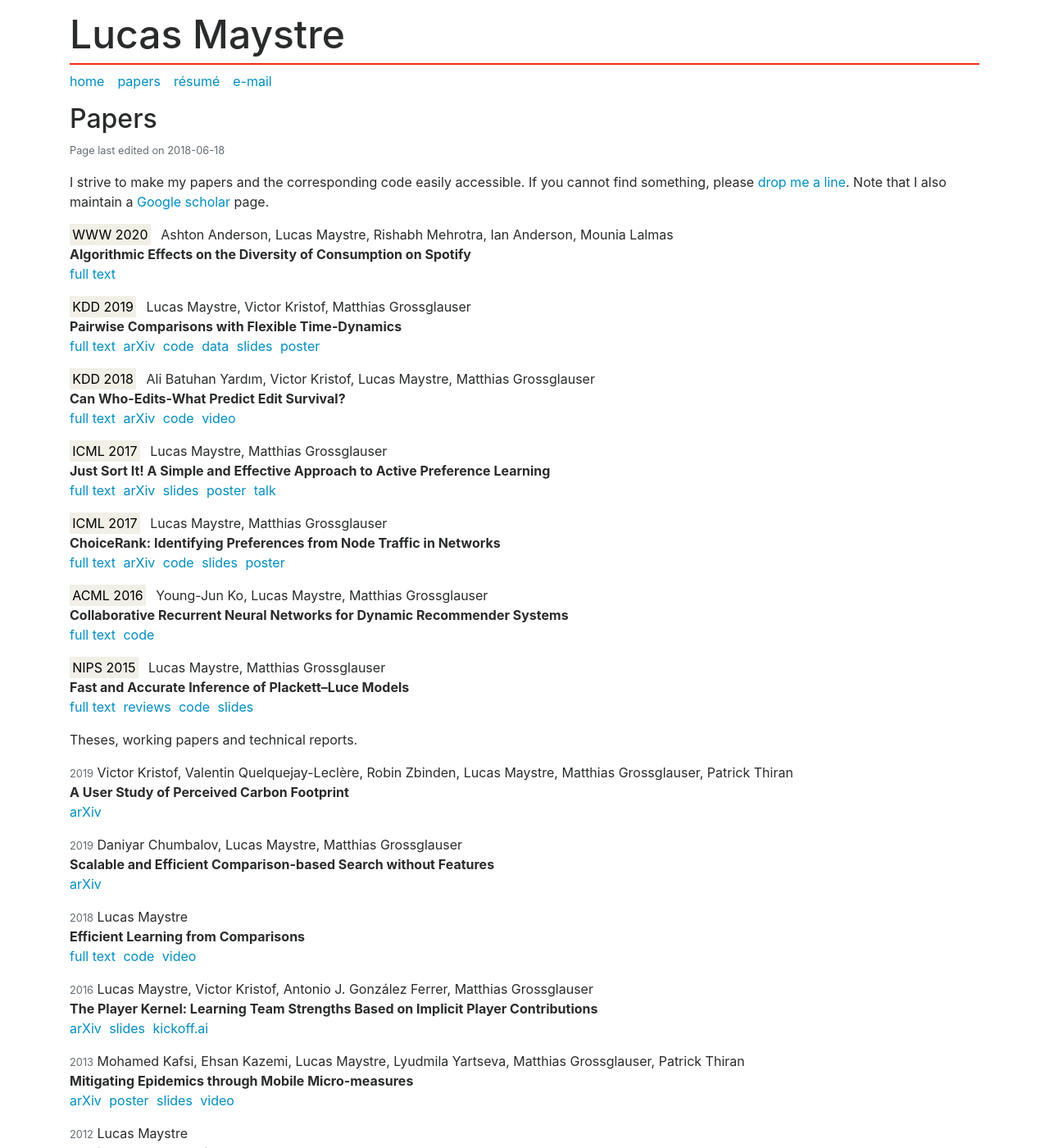
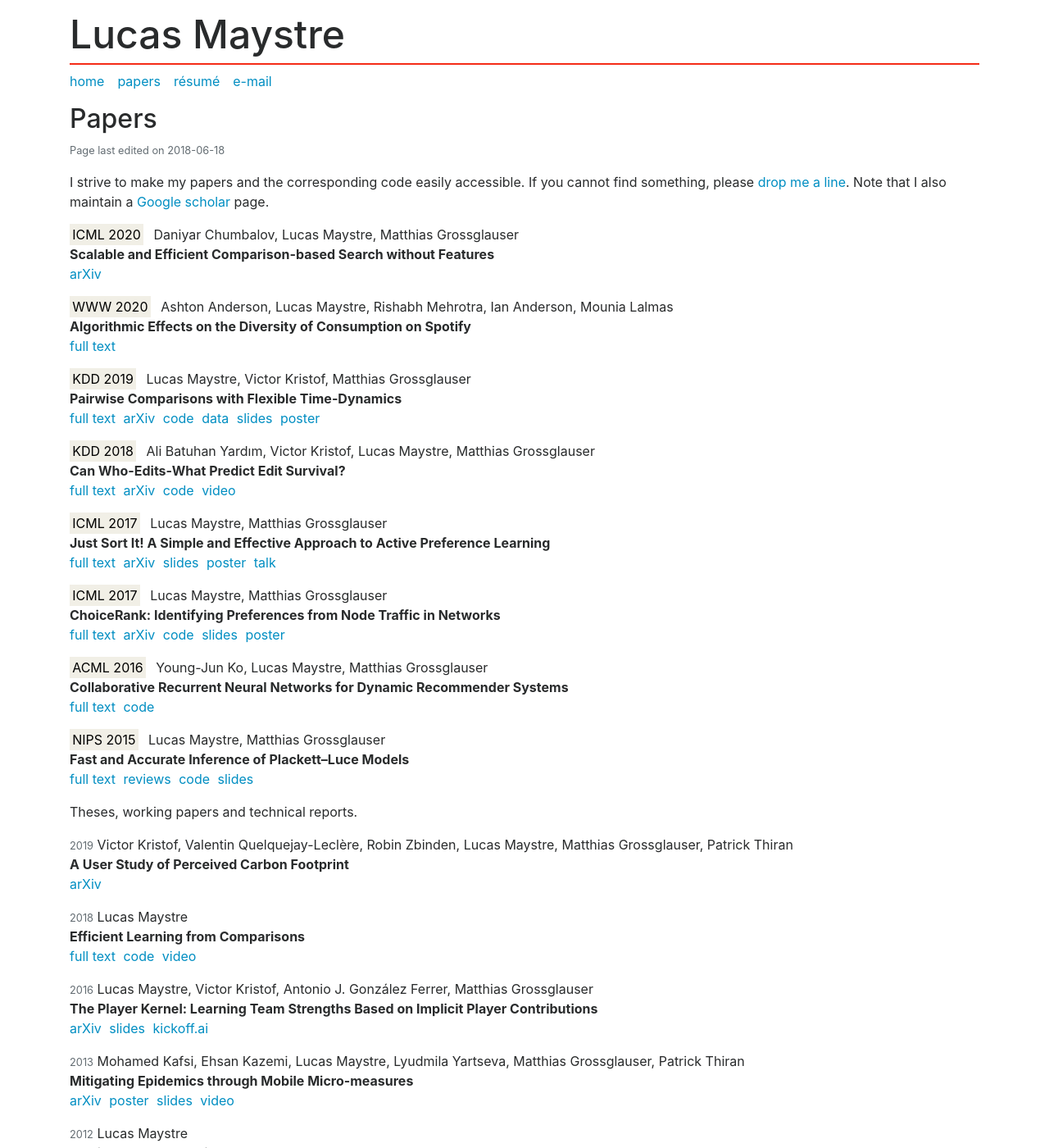
Before and after one commit to lucasmaystre/lum-web, a Jekyll site: the page built from papers.md, in a window 1280 px wide and 1400 px high. Shown: the whole window at 82% size. Built offline with Jekyll 4.4.1, drawn with Linux system fonts in a browser that asks for light colours.

Commit message:
ICML 2020 paper with Daniyar.

```diff
--- a/_data/papers.yml
+++ b/_data/papers.yml
@@ -1,23 +1,23 @@
-anderson2020algorithmic:
-    venue: WWW 2020
-    title: Algorithmic Effects on the Diversity of Consumption on Spotify
-    authors: Ashton Anderson, Lucas Maystre, Rishabh Mehrotra, Ian Anderson, Mounia Lalmas
-    links:
-      full text: https://dl.acm.org/doi/abs/10.1145/3366423.3380281
-
-kristof2019user:
-    year: 2019
-    title: A User Study of Perceived Carbon Footprint
-    authors: Victor Kristof, Valentin Quelquejay-Leclère, Robin Zbinden, Lucas Maystre, Matthias Grossglauser, Patrick Thiran
-    links:
-      arXiv: https://arxiv.org/abs/1911.11658
-
-chumbalov2019learning:
-  year: 2019
+chumbalov2020scalable:
+  venue: ICML 2020
   title: Scalable and Efficient Comparison-based Search without Features
   authors: Daniyar Chumbalov, Lucas Maystre, Matthias Grossglauser
   links:
     arXiv: https://arxiv.org/abs/1905.05049
+
+anderson2020algorithmic:
+  venue: WWW 2020
+  title: Algorithmic Effects on the Diversity of Consumption on Spotify
+  authors: Ashton Anderson, Lucas Maystre, Rishabh Mehrotra, Ian Anderson, Mounia Lalmas
+  links:
+    full text: https://dl.acm.org/doi/abs/10.1145/3366423.3380281
+
+kristof2019user:
+  year: 2019
+  title: A User Study of Perceived Carbon Footprint
+  authors: Victor Kristof, Valentin Quelquejay-Leclère, Robin Zbinden, Lucas Maystre, Matthias Grossglauser, Patrick Thiran
+  links:
+    arXiv: https://arxiv.org/abs/1911.11658
 
 maystre2019pairwise:
   venue: KDD 2019
--- a/index.html
+++ b/index.html
@@ -22,12 +22,12 @@ layout: default
     </p>
 
     <ol id="news">
+      <li><em>June 2020</em>,
+      our paper on <a href="https://arxiv.org/abs/1905.05049">comparison-based
+      search</a> has been accepted at ICML 2020.</li>
       <li><em>April 2020</em>,
       our paper on <a href="https://dl.acm.org/doi/abs/10.1145/3366423.3380281">
       recommendations and diversity</a> has been accepted at WWW 2020.</li>
-      <li><em>May 2019</em>,
-      our paper on <a href="https://arxiv.org/abs/1903.07746">time-varying
-      comparisons</a> has been accepted at KDD 2019.</li>
     </ol>
 
     <div class="row">
--- a/papers.md
+++ b/papers.md
@@ -9,6 +9,7 @@ I strive to make my papers and the corresponding code easily accessible. If you
 cannot find something, please [drop me a line][1]. Note that I also maintain a
 [Google scholar][2] page.
 
+{% include paper.html key="chumbalov2020scalable" %}
 {% include paper.html key="anderson2020algorithmic" %}
 {% include paper.html key="maystre2019pairwise" %}
 {% include paper.html key="yardim2018can" %}
@@ -20,7 +21,6 @@ cannot find something, please [drop me a line][1]. Note that I also maintain a
 Theses, working papers and technical reports.
 
 {% include paper.html key="kristof2019user" %}
-{% include paper.html key="chumbalov2019learning" %}
 {% include paper.html key="maystre2018efficient" %}
 {% include paper.html key="maystre2016player" %}
 {% include paper.html key="kafsi2013mitigating" %}
```
